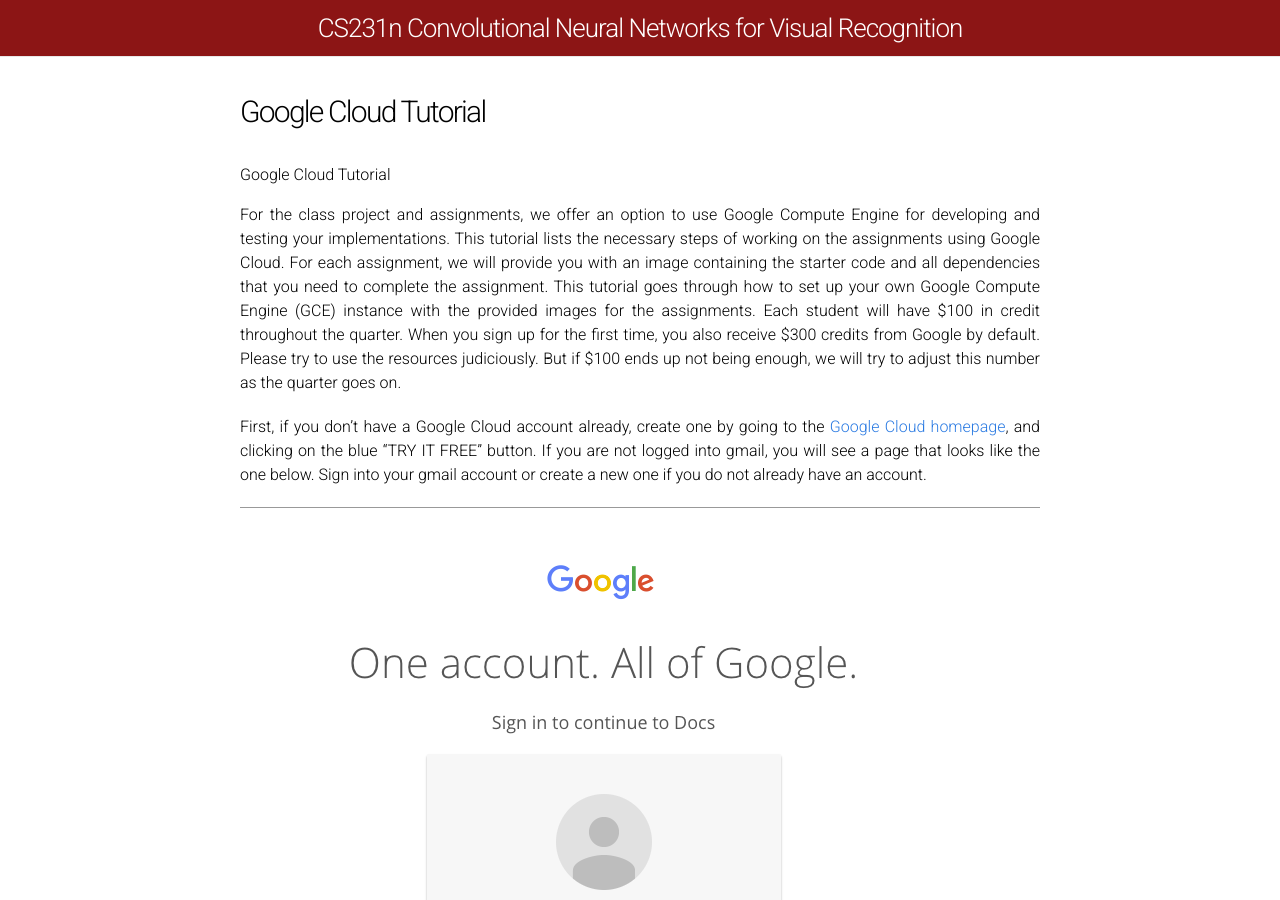
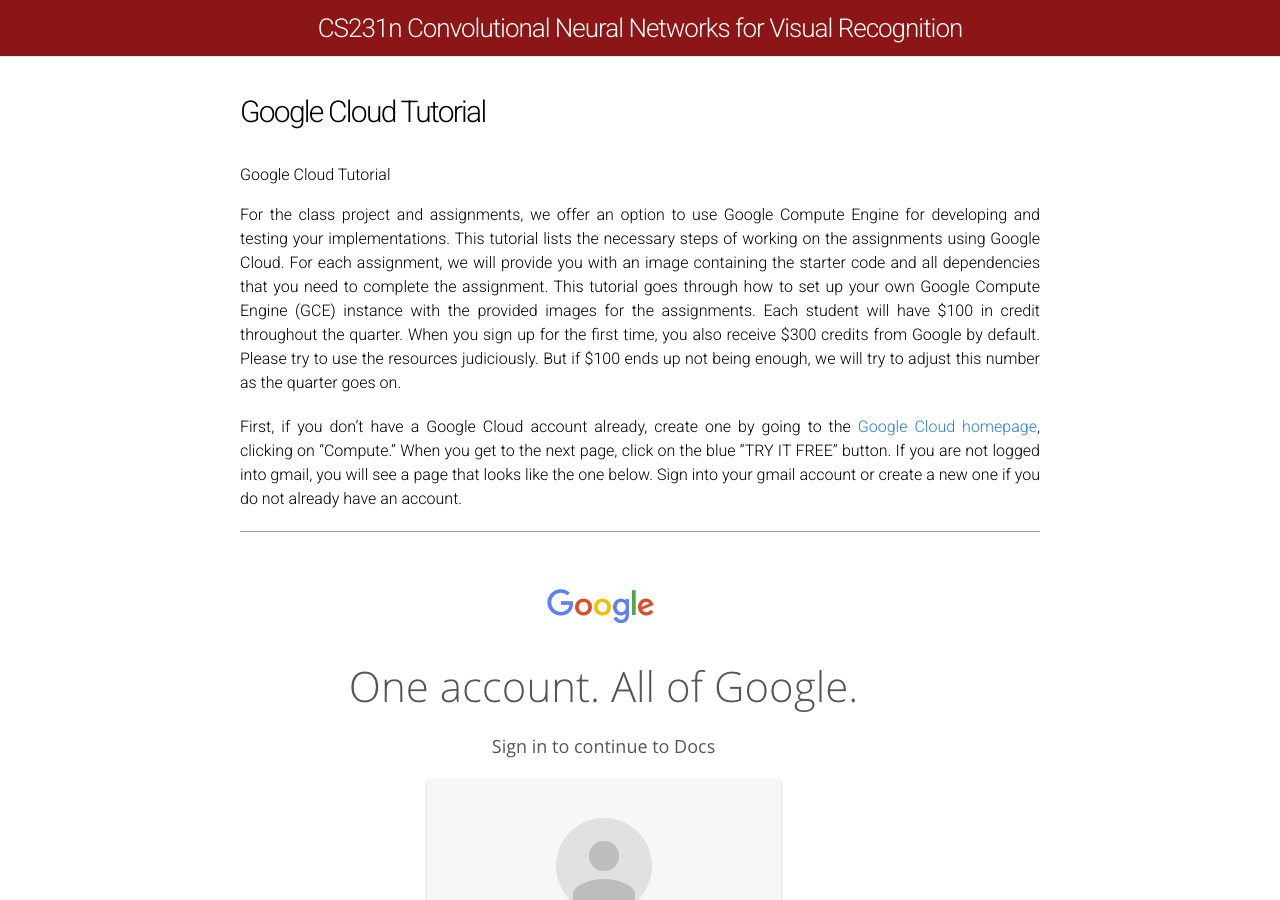
Before and after one commit to cs231n/cs231n.github.io, a Jekyll site: the page built from google_cloud_tutorial.md, in a window 1280 px wide and 900 px high. Built offline with Jekyll 4.4.1, drawn with Linux system fonts in a browser that asks for light colours.

Commit message:
added a missing step

```diff
--- a/google_cloud_tutorial.md
+++ b/google_cloud_tutorial.md
@@ -11,7 +11,7 @@
 complete the assignment. This tutorial goes through how to set up your own Google Compute Engine (GCE) instance with the
 provided images for the assignments. Each student will have $100 in credit throughout the quarter. When you sign up for the first time, you also receive $300 credits from Google by default. Please try to use the resources judiciously. But if $100 ends up not being enough, we will try to adjust this number as the quarter goes on.
 
-First, if you don't have a Google Cloud account already, create one by going to the [Google Cloud homepage](https://cloud.google.com/?utm_source=google&utm_medium=cpc&utm_campaign=2015-q2-cloud-na-gcp-skws-freetrial-en&gclid=CP2e4PPpiNMCFU9bfgodGHsA1A "Title"), and clicking on the blue “TRY IT FREE” button. If you are not logged into gmail, you will see a page that looks like the one below. Sign into your gmail account or create a new one if you do not already have an account.
+First, if you don't have a Google Cloud account already, create one by going to the [Google Cloud homepage](https://cloud.google.com/?utm_source=google&utm_medium=cpc&utm_campaign=2015-q2-cloud-na-gcp-skws-freetrial-en&gclid=CP2e4PPpiNMCFU9bfgodGHsA1A "Title"), clicking on "Compute." When you get to the next page, click on the blue “TRY IT FREE” button. If you are not logged into gmail, you will see a page that looks like the one below. Sign into your gmail account or create a new one if you do not already have an account.
 
 <div class='fig figcenter fighighlight'>
   <img src='/assets/cloud-launching-screen.png'>
```
